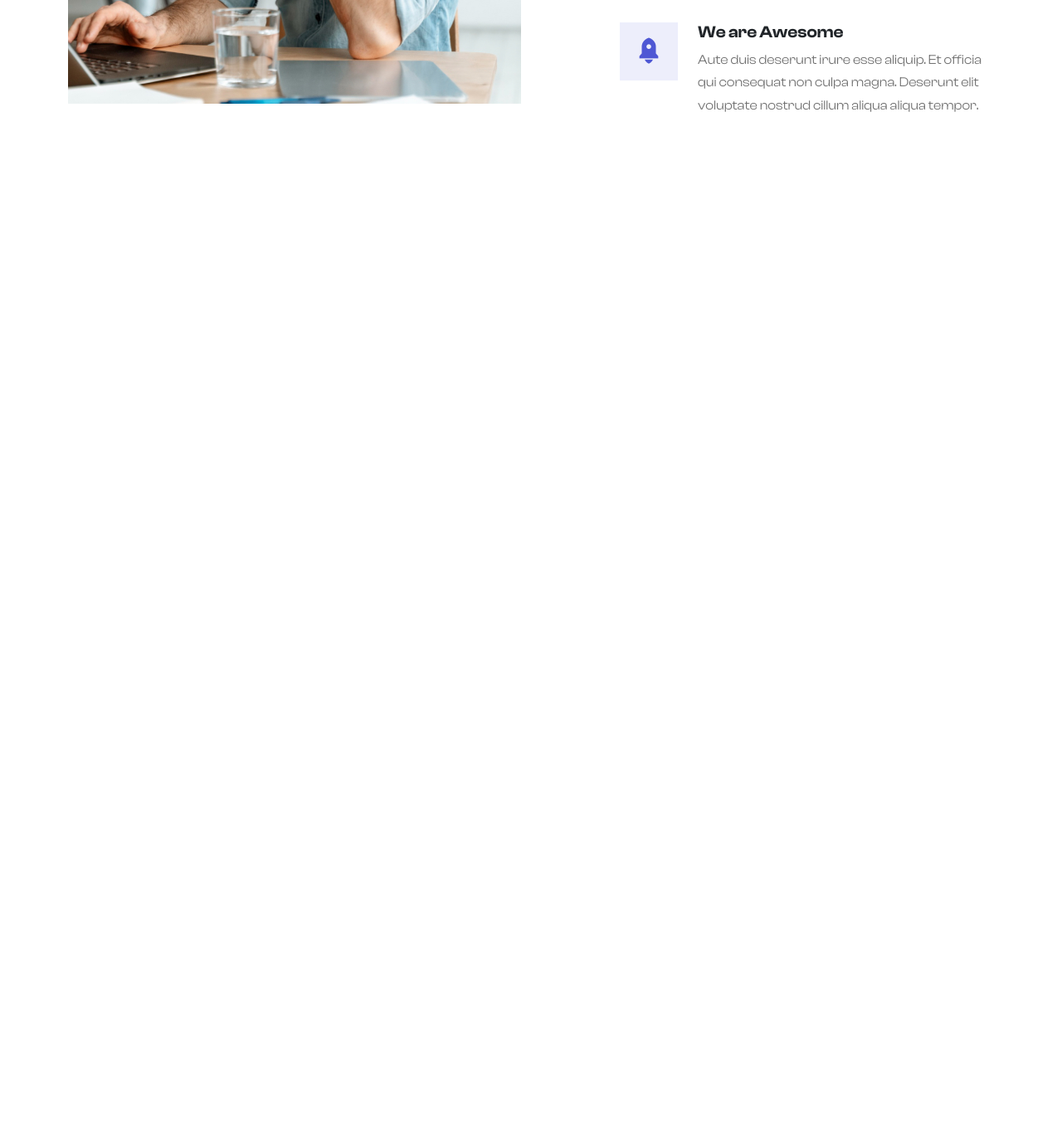
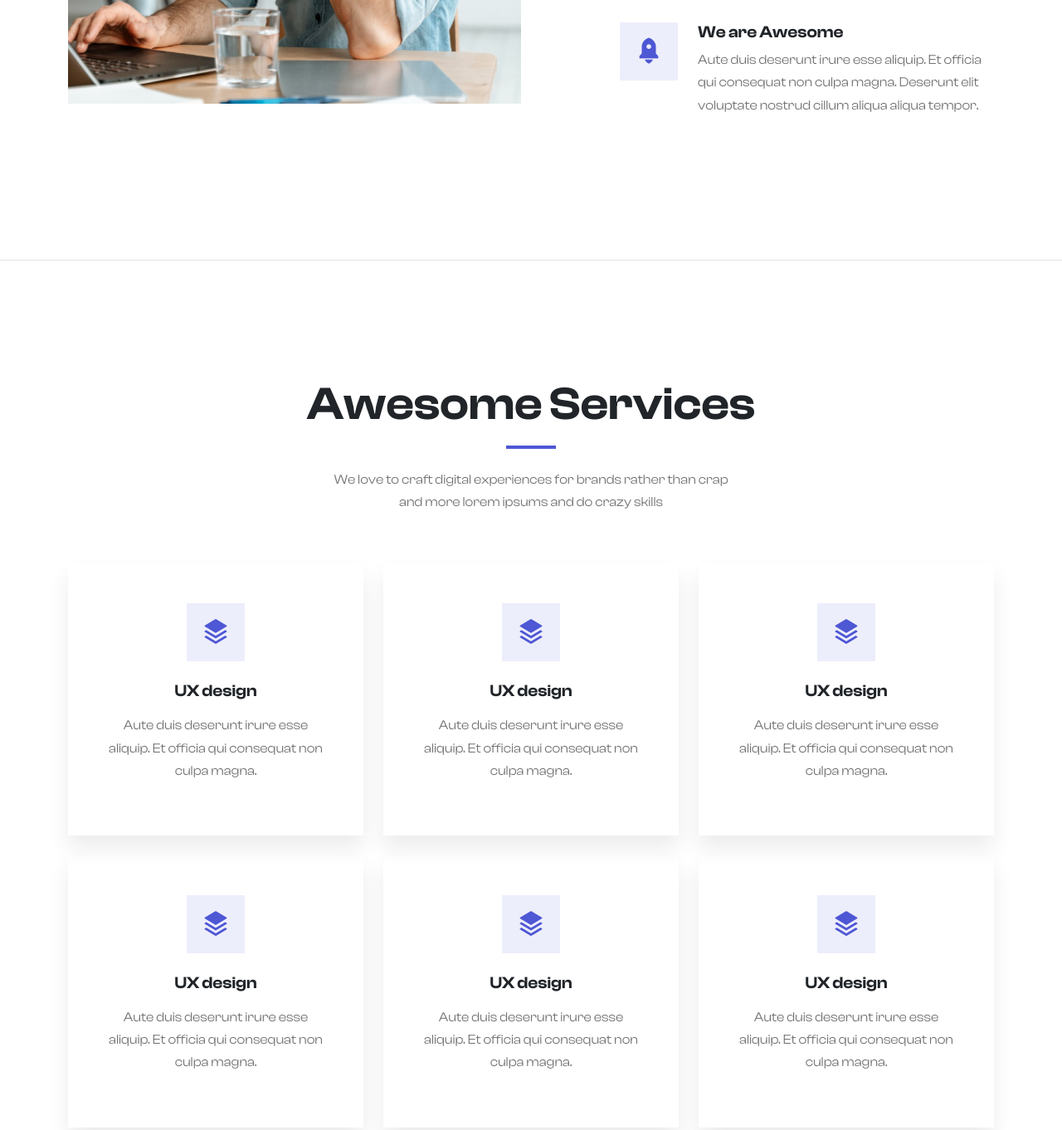
Before and after one commit to higorini/gardenia-agency, a plain HTML site: page index.html in a window 1280 px wide. Shown: the part 1731-3093 px from the top of the page at 83% size. Before the commit the page ends 2044 px from the top, so only its background shows below. Drawn offline with nearby package versions, Linux system fonts and the light colour scheme.

Commit message:
feat: services

```diff
--- a/assets/css/style.css
+++ b/assets/css/style.css
@@ -51,6 +51,10 @@ img {
 .section-padding {
   padding-top: 140px;
   padding-bottom: 140px;
+}
+
+.theme-shadow {
+  box-shadow: var(--box-shadow);
 }
 
 .navbar {
@@ -124,3 +128,43 @@ img {
   font-size: 34px;
   flex: none;
 }
+
+.service {
+  position: relative;
+  overflow: hidden;
+  z-index: 2;
+}
+
+.service h5,
+.service p,
+.service .iconbox {
+  transition: var(--transition);
+}
+
+.service::after {
+  content: "";
+  width: 0px;
+  height: 0px;
+  background: rgba(var(--c-brand-rgb), 0.2);
+  position: absolute;
+  bottom: 0;
+  right: 0;
+  transition: var(--transition);
+}
+
+.service:hover::after {
+  width: 100%;
+  height: 100%;
+  background: var(--c-brand);
+  z-index: -1;
+}
+
+.service:hover h5,
+.service:hover p {
+  color: white;
+}
+
+.service:hover .iconbox {
+  background-color: rgba(255, 255, 255, 0.2);
+  color: white;
+}
--- a/index.html
+++ b/index.html
@@ -196,6 +196,124 @@
       </div>
     </section>
 
+    <!-- Services -->
+    <section id="services" class="section-padding border-top">
+      <div class="container">
+        <div class="row">
+          <div class="col-12 text-center">
+            <div class="section-title">
+              <h1 class="display-4 fw-semibold">Awesome Services</h1>
+
+              <div class="line"></div>
+
+              <p>
+                We love to craft digital experiences for brands rather than crap
+                and more lorem ipsums and do crazy skills
+              </p>
+            </div>
+          </div>
+        </div>
+
+        <div class="row g-4 text-center">
+          <div class="col-lg-4 col-sm-6">
+            <div class="service theme-shadow p-lg-5 p-4">
+              <div class="iconbox">
+                <i class="ri-stack-fill"></i>
+              </div>
+
+              <h5 class="mt-4 mb-3">UX design</h5>
+              <p>
+                Aute duis deserunt irure esse aliquip. Et officia qui consequat
+                non culpa magna.
+              </p>
+            </div>
+          </div>
+
+          <div class="col-lg-4 col-sm-6">
+            <div class="service theme-shadow p-lg-5 p-4">
+              <div class="iconbox">
+                <i class="ri-stack-fill"></i>
+              </div>
+
+              <h5 class="mt-4 mb-3">UX design</h5>
+              <p>
+                Aute duis deserunt irure esse aliquip. Et officia qui consequat
+                non culpa magna.
+              </p>
+            </div>
+          </div>
+
+          <div class="col-lg-4 col-sm-6">
+            <div class="service theme-shadow p-lg-5 p-4">
+              <div class="iconbox">
+                <i class="ri-stack-fill"></i>
+              </div>
+
+              <h5 class="mt-4 mb-3">UX design</h5>
+              <p>
+                Aute duis deserunt irure esse aliquip. Et officia qui consequat
+                non culpa magna.
+              </p>
+            </div>
+          </div>
+
+          <div class="col-lg-4 col-sm-6">
+            <div class="service theme-shadow p-lg-5 p-4">
+              <div class="iconbox">
+                <i class="ri-stack-fill"></i>
+              </div>
+
+              <h5 class="mt-4 mb-3">UX design</h5>
+              <p>
+                Aute duis deserunt irure esse aliquip. Et officia qui consequat
+                non culpa magna.
+              </p>
+            </div>
+          </div>
+
+          <div class="col-lg-4 col-sm-6">
+            <div class="service theme-shadow p-lg-5 p-4">
+              <div class="iconbox">
+                <i class="ri-stack-fill"></i>
+              </div>
+
+              <h5 class="mt-4 mb-3">UX design</h5>
+              <p>
+                Aute duis deserunt irure esse aliquip. Et officia qui consequat
+                non culpa magna.
+              </p>
+            </div>
+          </div>
+
+          <div class="col-lg-4 col-sm-6">
+            <div class="service theme-shadow p-lg-5 p-4">
+              <div class="iconbox">
+                <i class="ri-stack-fill"></i>
+              </div>
+
+              <h5 class="mt-4 mb-3">UX design</h5>
+              <p>
+                Aute duis deserunt irure esse aliquip. Et officia qui consequat
+                non culpa magna.
+              </p>
+            </div>
+          </div>
+        </div>
+      </div>
+    </section>
+
+    <!-- Counter -->
+    <div id="counter" class="section-padding">
+      <div class="container">
+        <div class="row g-4">
+          <div class="col-lg-3 col-sm-6">
+            <h1>90,000+</h1>
+            <h6>Total Downloads</h6>
+          </div>
+        </div>
+      </div>
+    </div>
+
     <script
       src="https://cdn.jsdelivr.net/npm/bootstrap@5.3.3/dist/js/bootstrap.bundle.min.js"
       integrity="sha384-YvpcrYf0tY3lHB60NNkmXc5s9fDVZLESaAA55NDzOxhy9GkcIdslK1eN7N6jIeHz"
```
